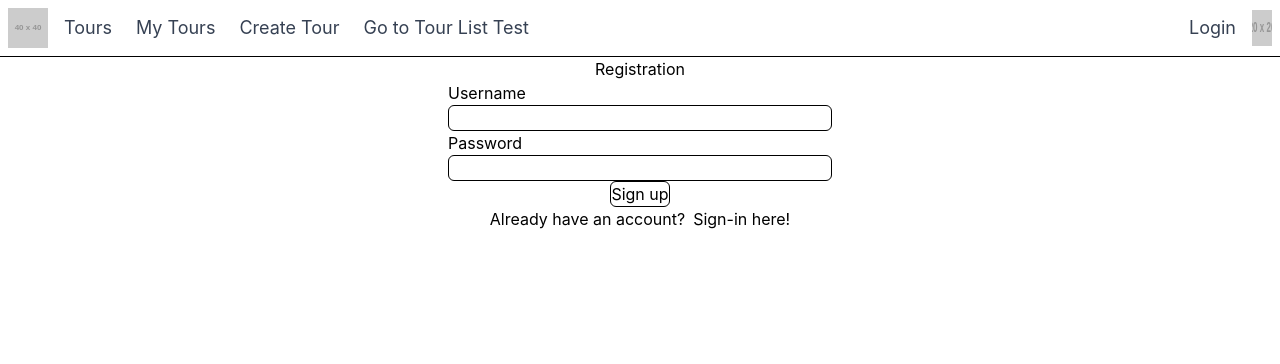
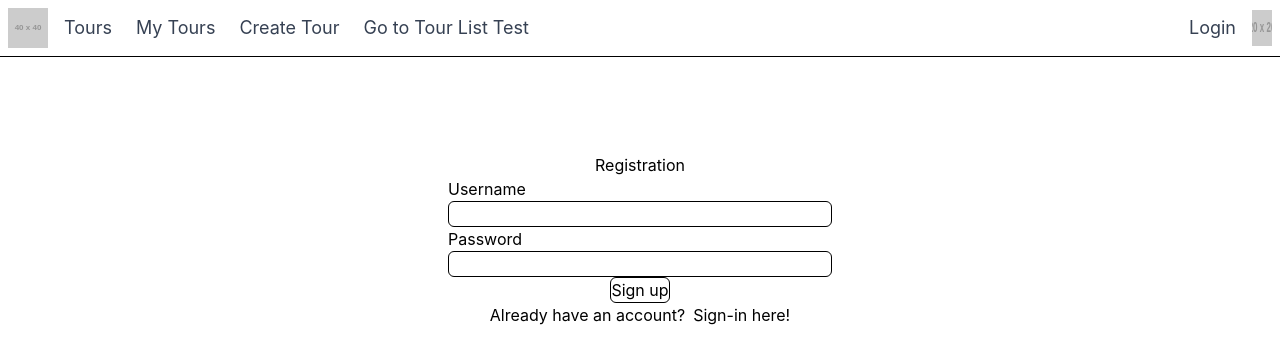
Before and after one commit to emubi50/tour-planner, an Angular app in the folder frontend/: page /registration in a window 1280 px wide. Shown: the top 364 px of the page. Built offline with nearby package versions, Linux system fonts and the light colour scheme.

Commit message:
Login/Registration: Fixed typo in padding classes and increased vertical padding amount

```diff
--- a/frontend/src/app/pages/login/login.html
+++ b/frontend/src/app/pages/login/login.html
@@ -1,4 +1,4 @@
-<div class="flex flex-col justify-center px-6 py-12s">
+<div class="flex flex-col justify-center px-6 py-24">
   <h1 class="flex justify-center">Login</h1>
   <form action="#" method="POST" class="mx-auto w-full">
     <div class="flex flex-col justify-center w-full max-w-sm mx-auto">
--- a/frontend/src/app/pages/registration/registration.html
+++ b/frontend/src/app/pages/registration/registration.html
@@ -1,4 +1,4 @@
-<div class="flex flex-col justify-center px-6 py-12s">
+<div class="flex flex-col justify-center px-6 py-24">
   <h1 class="flex justify-center">Registration</h1>
   <form action="#" method="POST" class="mx-auto w-full">
     <div class="flex flex-col justify-center w-full max-w-sm mx-auto">
```
